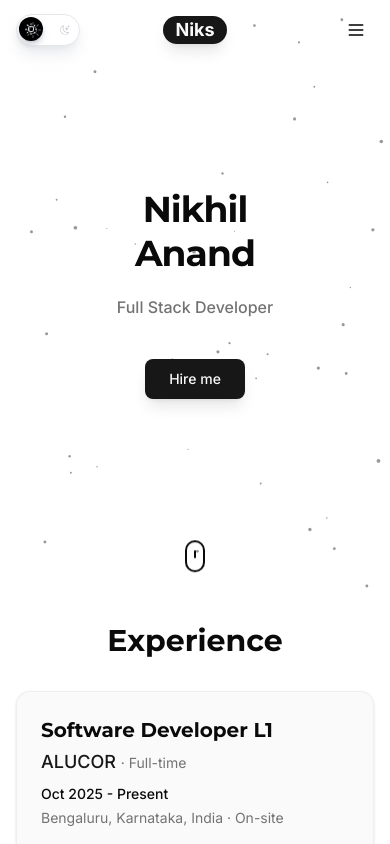
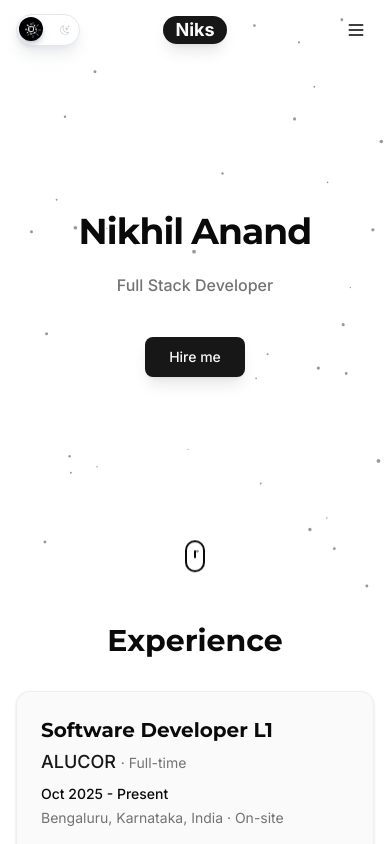
Before and after one commit to niks-nikhil-anand/portfolio_2025, a Next.js app: page / in a window 390 px wide. Shown: the top 844 px of the page. Built offline with nearby package versions, Linux system fonts and the light colour scheme.

Commit message:
style: improve responsiveness of hero section heading and subtitle layout.

```diff
--- a/src/components/(Homepage)/HeroSections.tsx
+++ b/src/components/(Homepage)/HeroSections.tsx
@@ -163,13 +163,13 @@ const HeroSection: React.FC = () => {
       <div className="relative z-10 flex flex-col items-center justify-center w-full py-20 px-4 sm:px-6 lg:px-8 text-center">
         <div className="mx-auto space-y-6 sm:space-y-8 lg:space-y-12">
           {/* Main Heading */}
-          <h1 className="text-4xl sm:text-6xl md:text-7xl lg:text-8xl xl:text-9xl font-bold tracking-tight leading-none flex flex-col sm:flex-row items-center justify-center gap-2 sm:gap-6">
+          <h1 className="text-4xl sm:text-6xl md:text-7xl lg:text-8xl xl:text-9xl font-bold tracking-tight leading-none flex flex-row flex-wrap items-center justify-center gap-2 sm:gap-6">
             <span className="block text-foreground font-heading">Nikhil</span>
             <span className="block text-foreground font-heading">Anand</span>
           </h1>
 
           {/* Subtitle */}
-          <p className="text-base sm:text-lg md:text-xl lg:text-2xl xl:text-3xl font-medium text-muted-foreground">
+          <p className="text-base sm:text-lg md:text-xl lg:text-2xl xl:text-3xl font-medium text-muted-foreground whitespace-nowrap">
             Full Stack Developer
           </p>
 
```
